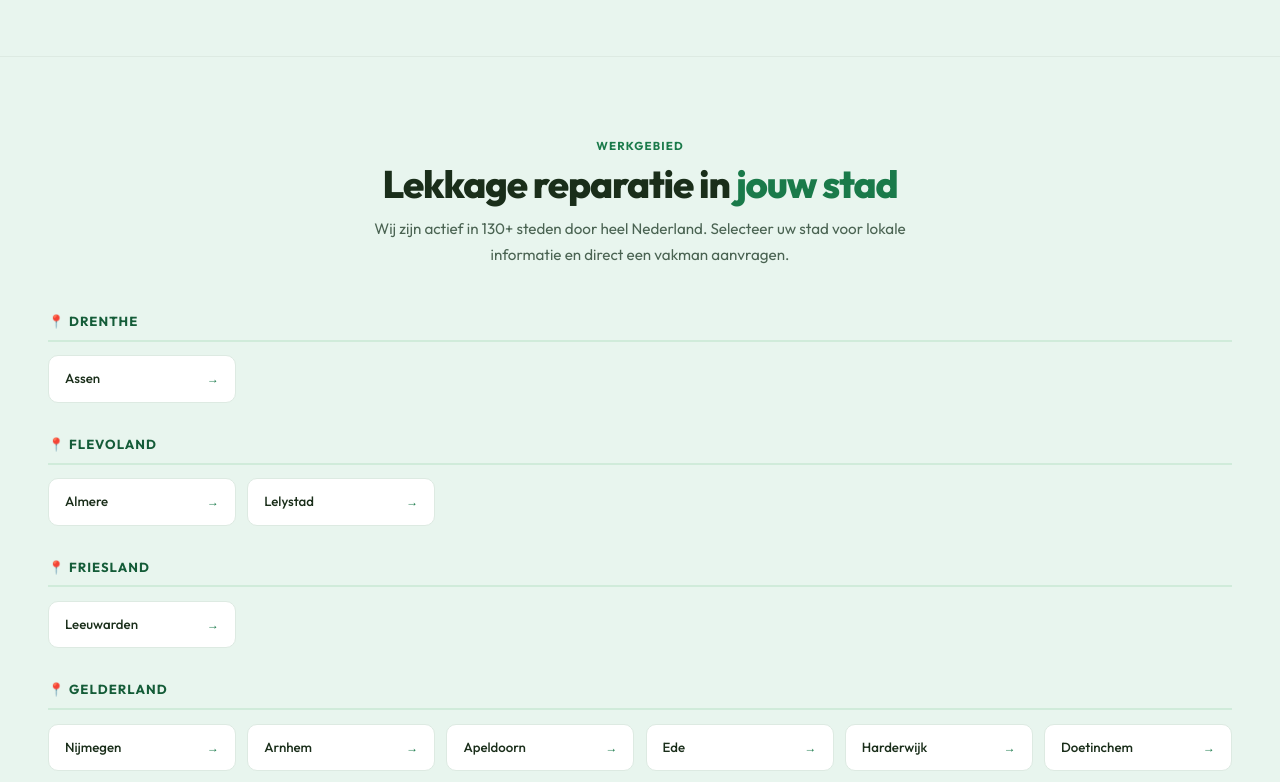
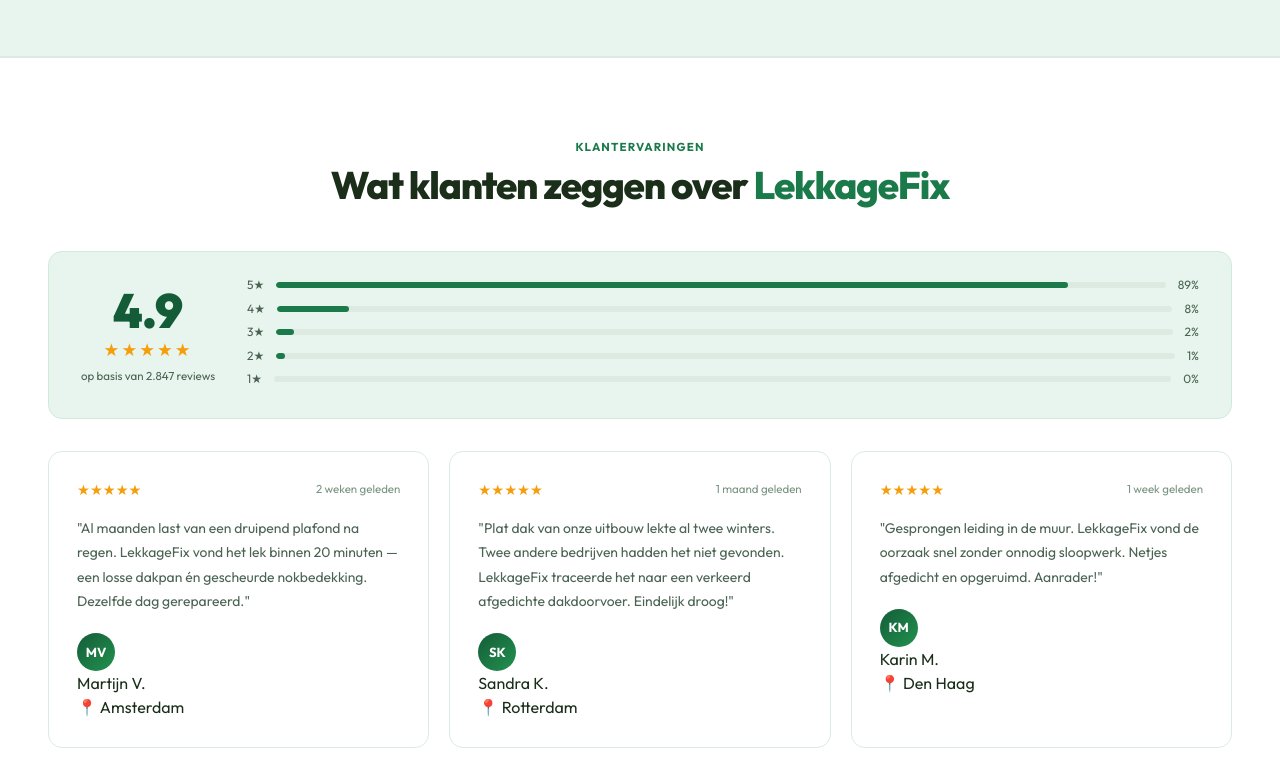
Before and after one commit to SanderKooi/lekkage, a Next.js app: page /lekkage in a window 1280 px wide. Shown: the part 2160-2942 px from the top of the page. Built offline with nearby package versions, Linux system fonts and the light colour scheme.

Commit message:
Update index.jsx

```diff
--- a/pages/lekkage/index.jsx
+++ b/pages/lekkage/index.jsx
@@ -18,7 +18,8 @@
   const filtered = search.trim().length > 1
     ? steden.filter(s =>
         s.naam.toLowerCase().includes(search.toLowerCase()) ||
-        s.provincie.toLowerCase().includes(search.toLowerCase())
+        s.provincie.toLowerCase().includes(search.toLowerCase()) ||
+        s.slug.toLowerCase().includes(search.toLowerCase().replace(/\s+/g, '-'))
       )
     : []
 
@@ -164,6 +165,48 @@
                 <div className="step-num">{s.n}</div>
                 <h3>{s.t}</h3>
                 <p>{s.p}</p>
+              </div>
+            ))}
+          </div>
+        </div>
+      </section>
+
+      {/* REVIEWS */}
+      <section className="section section-white">
+        <div className="section-inner">
+          <div className="sec-head-center">
+            <div className="eyebrow">Klantervaringen</div>
+            <h2>Wat klanten zeggen over <em>LekkageFix</em></h2>
+          </div>
+          <div className="reviews-summary" style={{marginBottom:'2rem'}}>
+            <div className="rating-big">
+              <div className="rating-num">4.9</div>
+              <div className="rating-stars">★★★★★</div>
+              <div className="rating-count">op basis van 2.847 reviews</div>
+            </div>
+            <div className="rating-bars">
+              {[['5★',89],['4★',8],['3★',2],['2★',1],['1★',0]].map(([s,w]) => (
+                <div key={s} className="bar-row">
+                  <span>{s}</span>
+                  <div className="bar-track"><div className="bar-fill" style={{width:`${w}%`}} /></div>
+                  <span>{w}%</span>
+                </div>
+              ))}
+            </div>
+          </div>
+          <div className="reviews-grid">
+            {[
+              { naam:'Martijn V.', stad:'Amsterdam', tekst:'Al maanden last van een druipend plafond na regen. LekkageFix vond het lek binnen 20 minuten — een losse dakpan én gescheurde nokbedekking. Dezelfde dag gerepareerd.', datum:'2 weken geleden' },
+              { naam:'Sandra K.', stad:'Rotterdam', tekst:'Plat dak van onze uitbouw lekte al twee winters. Twee andere bedrijven hadden het niet gevonden. LekkageFix traceerde het naar een verkeerd afgedichte dakdoorvoer. Eindelijk droog!', datum:'1 maand geleden' },
+              { naam:'Karin M.', stad:'Den Haag', tekst:'Gesprongen leiding in de muur. LekkageFix vond de oorzaak snel zonder onnodig sloopwerk. Netjes afgedicht en opgeruimd. Aanrader!', datum:'1 week geleden' },
+            ].map((r, i) => (
+              <div key={i} className="review">
+                <div className="review-top"><div className="stars">★★★★★</div><div className="review-date">{r.datum}</div></div>
+                <p className="review-text">"{r.tekst}"</p>
+                <div className="review-author">
+                  <div className="avatar">{r.naam.split(' ').map(n => n[0]).join('')}</div>
+                  <div><div className="author-name">{r.naam}</div><div className="author-loc">📍 {r.stad}</div></div>
+                </div>
               </div>
             ))}
           </div>
```
